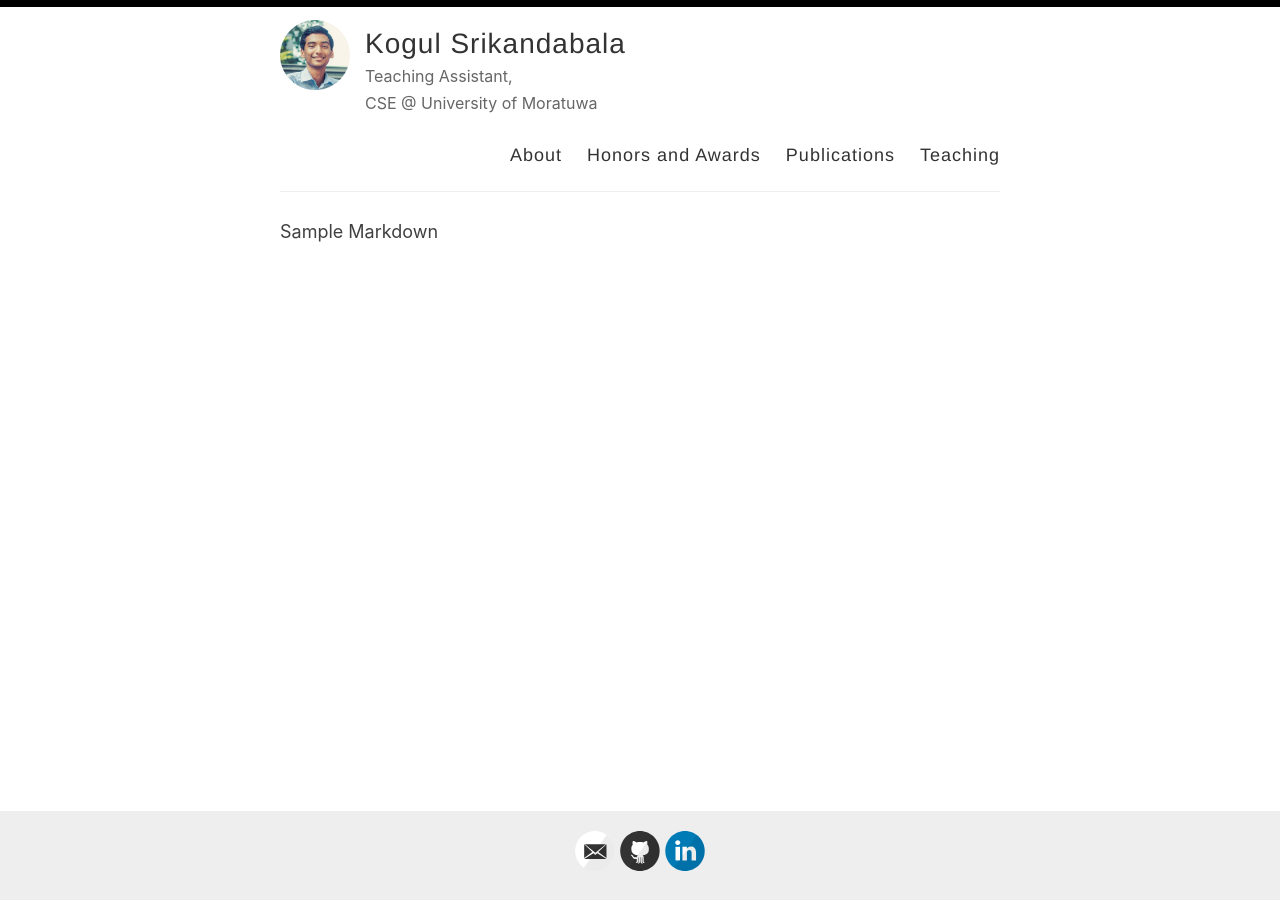
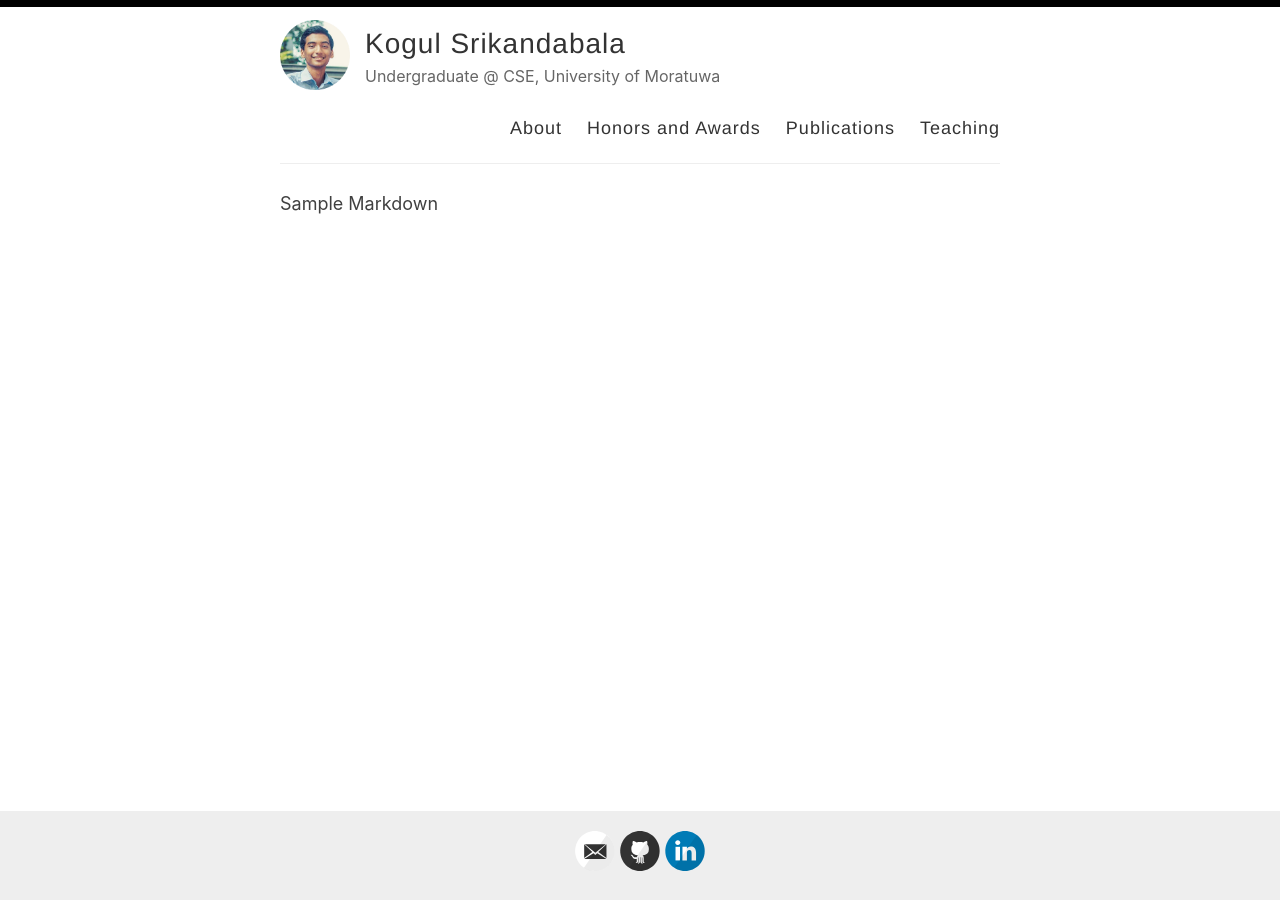
Before and after one commit to Skogul1997/Skogul1997.github.io, a Jekyll site: the page built from index.html, in a window 1280 px wide. Built offline with Jekyll 4.4.1, drawn with Linux system fonts in a browser that asks for light colours; the list of posts is cut into pages by our own code.

Commit message:
Update _config.yml

```diff
--- a/_config.yml
+++ b/_config.yml
@@ -9,7 +9,7 @@ name: Kogul Srikandabala
 author: Kogul Srikandabala
 
 # Short bio or description (displayed in the header)
-description: Teaching Assistant,<br>CSE @ University of Moratuwa
+description: Undergraduate @ CSE, University of Moratuwa
 
 # URL of your avatar or profile pic (you could use your GitHub profile pic)
 avatar: /images/ProfilePic.png
```
